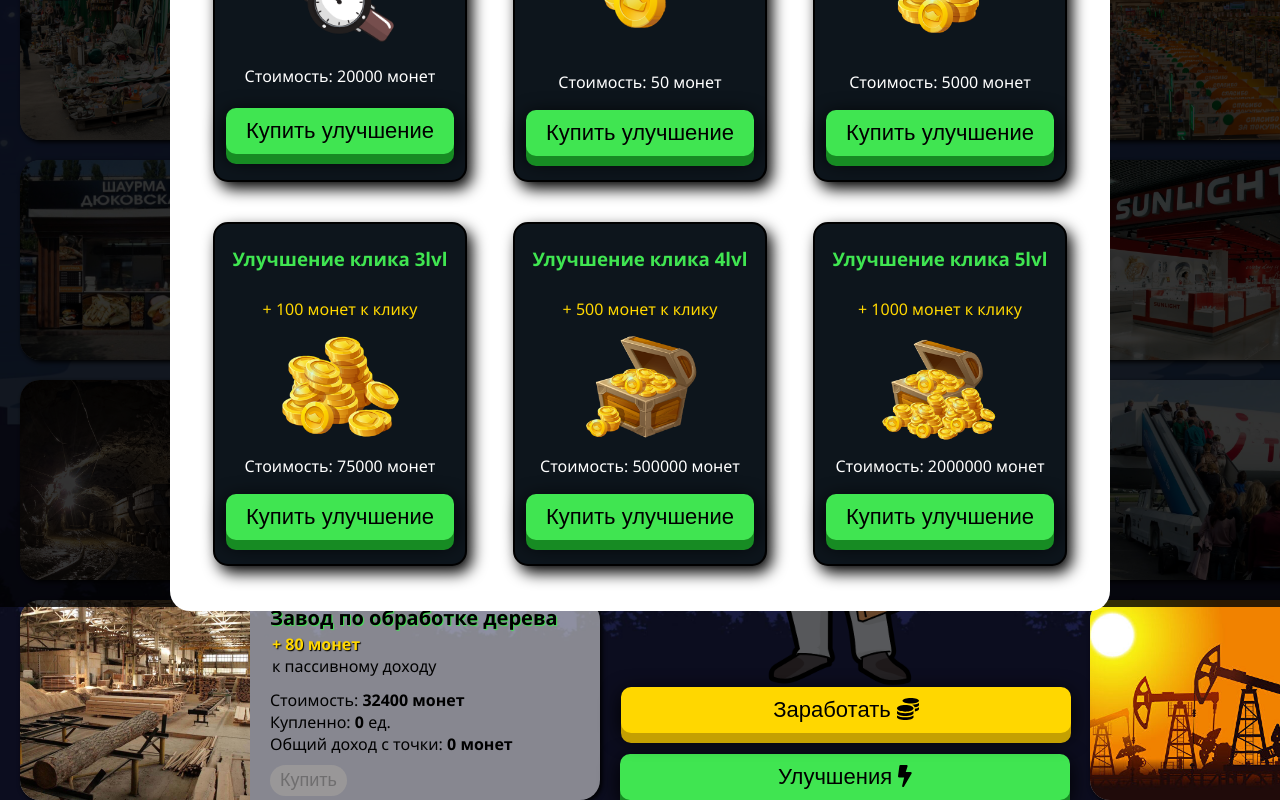
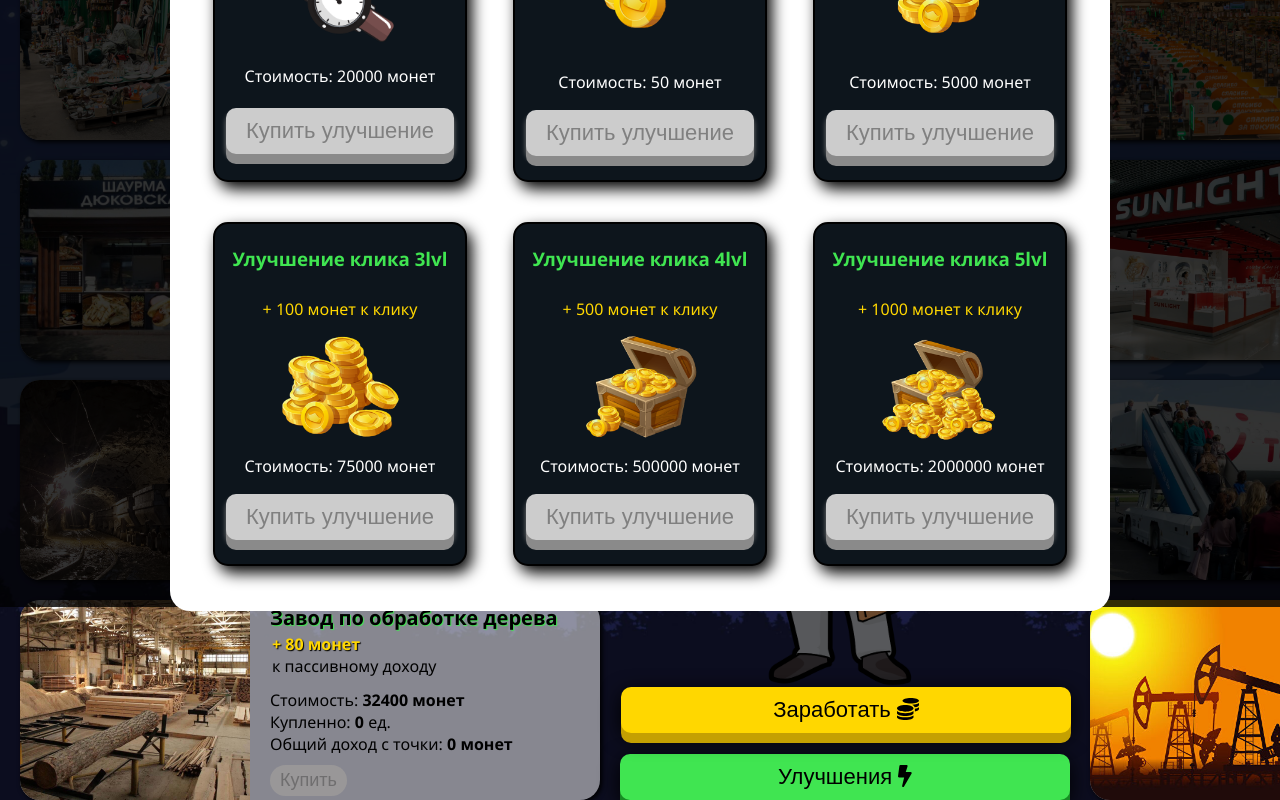
Before and after one commit to salco2012/game-clicker, a Vue app: page / in a window 1280 px wide. Both pictures are taken after a click on the button "Улучшения". Shown: the part 193-993 px from the top of the page. Built offline with nearby package versions, Linux system fonts and the light colour scheme.

Commit message:
Написал логику для покупки улучшений

```diff
--- a/src/components/IncomeFactor.vue
+++ b/src/components/IncomeFactor.vue
@@ -47,6 +47,9 @@ export default {
     balans: {
       type: Number,
     },
+    multiplierСost: {
+      type: Number,
+    },
   },
   methods: {
     addAudioPlay(nameAudio) {
@@ -67,11 +70,11 @@ export default {
     },
   },
   computed: {
-    priceReset() {
-      return 100000 * this.factor;
-    },
     multiplierAllowed() {
       return this.balans >= this.priceReset;
+    },
+    priceReset() {
+      return this.multiplierСost;
     },
   },
 };
--- a/src/components/PlaySpace.vue
+++ b/src/components/PlaySpace.vue
@@ -5,6 +5,7 @@
       <IncomeFactor
         :factor="userInfo.factor"
         :balans="userInfo.balans"
+        :multiplierСost="multiplierСost"
         @reset-progress="resetProgress"
       />
       <SwitchRadio class="play-space__switch" @change="ringtoneStatus" />
@@ -20,6 +21,12 @@
         />
       </div>
       <div class="play-space__statistics statistics">
+        <p class="statistics__incomeInterval">
+          Интервал дохода:
+          <span class="statistics__incomeInterval-bold"
+            >{{ userInfo.incomeInterval }} секунда</span
+          >
+        </p>
         <p class="statistics__passiveIncome">
           Пассивный доход:
           <span class="statistics__passiveIncome-bold"
@@ -71,6 +78,7 @@
     ></audio>
     <UpgradeModal
       :windowUpgradeIsActive="windowUpgradeIsActive"
+      :balans="userInfo.balans"
       @close-upgrade="closeUpgrade"
       @buy-upgrade="buyUpgrade"
     />
@@ -108,6 +116,7 @@ export default {
         congratulations: false, // Флаг отвечающий за поздравление игрока со статусом миллионера
       },
       windowUpgradeIsActive: false,
+      multiplierСost: 1000, // Стоимость покупки множителя
       allBusiness: [
         {
           img: 'flea-market.jpg',
@@ -177,7 +186,7 @@ export default {
     };
   },
   updated() {
-    console.log(this.incomeInterval);
+    console.log('Текущий интервал:', this.incomeInterval);
   },
   methods: {
     addMoney() {
@@ -191,6 +200,8 @@ export default {
       this.userInfo.passiveIncome = 1;
       this.userInfo.clickIncome = 1;
       this.userInfo.incomeInterval = 1;
+
+      this.multiplierСost *= 4;
 
       this.addAudioPlay(soundClick);
 
@@ -282,16 +293,27 @@ export default {
 
       this.addAudioPlay(soundClosePopup);
     },
+    balansInterval() {
+      setInterval(() => {
+        this.userInfo.balans +=
+          this.userInfo.passiveIncome * this.userInfo.factor;
+      }, this.incomeInterval);
+    },
     buyUpgrade({ priceUpgrade, increaseInClick, intervalReduction }) {
       this.addAudioPlay(soundClick);
       if (increaseInClick) {
-        this.userInfo.balans -= priceUpgrade;
-        this.userInfo.clickIncome += increaseInClick;
+        if (this.userInfo.balans >= priceUpgrade) {
+          this.userInfo.balans -= priceUpgrade;
+          this.userInfo.clickIncome += increaseInClick;
+        }
       }
       const minAllowedInterval = this.userInfo.incomeInterval * 1000 > 100;
       if (intervalReduction && minAllowedInterval) {
-        this.userInfo.balans -= priceUpgrade;
-        this.userInfo.incomeInterval -= intervalReduction;
+        if (this.userInfo.balans >= priceUpgrade) {
+          this.userInfo.balans -= priceUpgrade;
+          this.userInfo.incomeInterval = +(this.userInfo.incomeInterval -=
+            intervalReduction).toFixed(1);
+        }
       }
     },
     byuBusiness({ price, income, title }) {
@@ -315,6 +337,9 @@ export default {
     },
   },
   computed: {
+    currentInterval() {
+      return this.userInfo.incomeInterval;
+    },
     currentBalans() {
       return Math.floor(this.userInfo.balans);
     },
@@ -336,12 +361,11 @@ export default {
     if (allBusiness !== null) {
       this.allBusiness = allBusiness;
     }
-  },
-  mounted() {
-    setInterval(() => {
-      this.userInfo.balans +=
-        this.userInfo.passiveIncome * this.userInfo.factor;
-    }, this.userInfo.incomeInterval * 1000);
+
+    const multiplierСost = JSON.parse(localStorage.getItem('multiplierСost'));
+    if (multiplierСost !== null) {
+      this.multiplierСost = multiplierСost;
+    }
   },
   watch: {
     userInfo: {
@@ -355,12 +379,18 @@ export default {
           }
         });
 
-        if (newValue.balans > 1000000 && !this.userInfo.congratulations) {
+        if (newValue.balans > 1e6 && !this.userInfo.congratulations) {
           this.userInfo.congratulations = true;
           this.becameMillionaire();
         }
       },
       deep: true,
+    },
+    currentInterval() {
+      this.balansInterval();
+    },
+    multiplierСost() {
+      localStorage.setItem('multiplierСost', JSON.parse(this.multiplierСost));
     },
     allBusiness: {
       handler: function () {
@@ -463,12 +493,14 @@ export default {
   &__treasure-img {
     width: 200px;
     position: absolute;
-    bottom: 50px;
+    bottom: 120px;
     left: 20px;
     z-index: 2;
   }
 }
+
 .statistics__passiveIncome-bold,
+.statistics__incomeInterval-bold,
 .statistics__clickIncome-bold {
   font-weight: bold;
 }
--- a/src/components/UpgradeModal.vue
+++ b/src/components/UpgradeModal.vue
@@ -14,7 +14,11 @@
           alt="coin"
         />
         <p class="card__price">Стоимость: {{ upgrade.priceUpgrade }} монет</p>
-        <button class="card__btn" @click="$emit('buy-upgrade', upgrade)">
+        <button
+          class="card__btn"
+          @click="$emit('buy-upgrade', upgrade)"
+          :disabled="isDisabledBuyUpgrade(upgrade)"
+        >
           Купить улучшение
         </button>
       </div>
@@ -75,10 +79,21 @@ export default {
       ],
     };
   },
+  methods: {
+    isDisabledBuyUpgrade({ priceUpgrade }) {
+      if (this.balans >= priceUpgrade) {
+        return false;
+      }
+      return true;
+    },
+  },
   props: {
     windowUpgradeIsActive: {
       type: Boolean,
       default: false,
+    },
+    balans: {
+      type: Number,
     },
   },
 };
@@ -121,7 +136,7 @@ export default {
   background-color: #0d151c;
   color: white;
   padding-bottom: 20px;
-  transition: .5s ease-in;
+  transition: 0.5s ease-in;
   &:hover {
     transform: scale(1.05);
   }
@@ -154,6 +169,12 @@ export default {
       box-shadow: none;
       top: 10px;
     }
+    &:disabled {
+      background-color: #ccc;
+      color: grey;
+      box-shadow: 0 10px 0 rgb(138, 138, 138), 0 5px 5px;
+      cursor: not-allowed;
+    }
   }
 }
 
```
